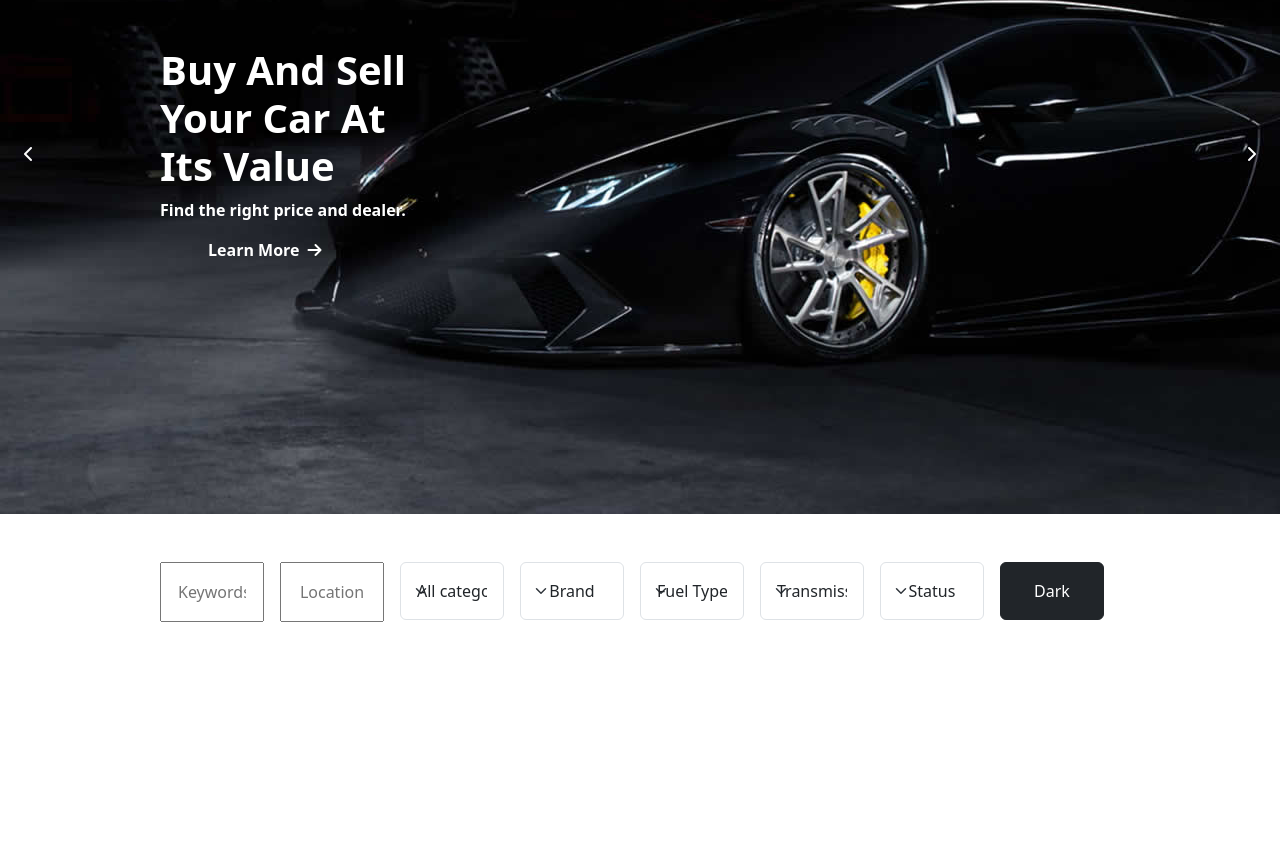
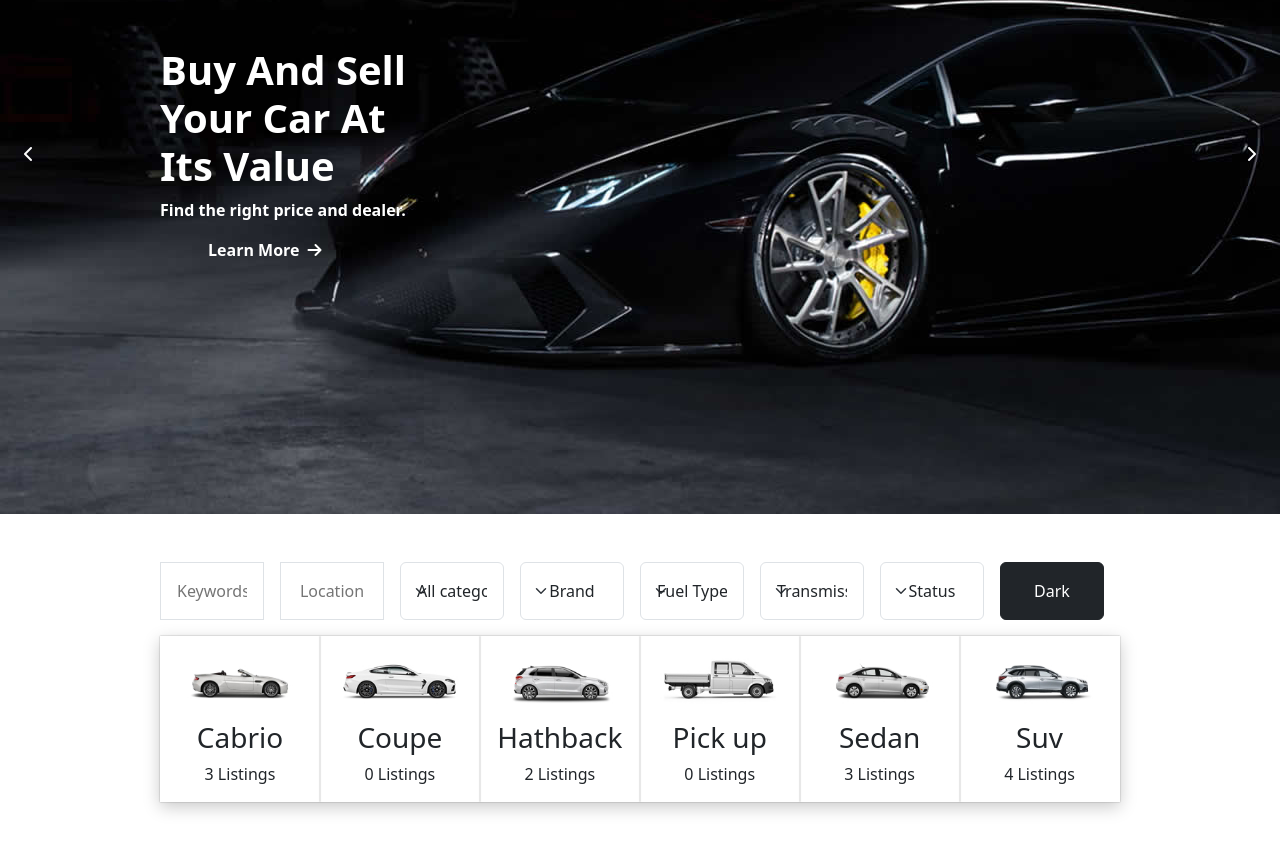
Before and after one commit to LucaAgatinoPrivitera/proj-html-vuejs, a Vue app: page / in a window 1280 px wide. Shown: the part 206-1058 px from the top of the page. Built offline with nearby package versions, Linux system fonts and the light colour scheme.

Commit message:
Aggiunte due immagini, SearchCar ho finito i models, adesso provo a sistemare le options

```diff
--- a/src/components/SearchCar.vue
+++ b/src/components/SearchCar.vue
@@ -16,11 +16,11 @@ export default {
   <!-- Ricerca Auto -->
   <div class="w-75 m-auto d-flex mt-5 mb-3">
     <div class="widthInput">
-      <input class="text-center p-3" type="text" placeholder="Keywords">
+      <input class="text-center p-3 border" type="text" placeholder="Keywords">
     </div>
 
     <div class="widthInput">
-      <input class="text-center p-3" type="text" placeholder="Location">
+      <input class="text-center p-3 border" type="text" placeholder="Location">
     </div>
 
     <div class="widthInput">
@@ -64,20 +64,20 @@ export default {
       <button type="button" class="btn btn-dark p-3">Dark</button>
     </div>
 
-    <div id="prova"></div>
+  </div>
+
+  <!-- Modellini in basso -->
+  <div class="w-75 m-auto d-flex ombraModels">
+
+    <div class="model bordoModel" v-for="prova in store.Models">
+      <img class="w-75 d-block m-auto" :src="prova.Immagine" alt="">
+      <h3>{{ prova.Titolo }}</h3>
+      <p>{{ prova.Sottotitolo }}</p>
+    </div>
 
   </div>
 
-  <!-- Modellini in basso -->
-  <div>
-
-    <div>
-      <img src="" alt="">
-      <h3></h3>
-      <p></p>
-    </div>
-
-  </div>
+  <div id="prova"></div>
 
 
 </template>
@@ -111,4 +111,21 @@ export default {
   margin: 1% !important;
   /* Adjust the margin as needed */
 }
+
+.model {
+  width: 16.66%;
+}
+
+.model * {
+  text-align: center;
+}
+
+.ombraModels {
+  box-shadow: 0 .3rem 1rem rgba(0, 0, 0, 0.212) !important;
+}
+
+.bordoModel {
+  /* border: 1px solid rgba(158, 157, 157, 0.014); */
+  box-shadow: 0 0rem 0.1rem rgba(0, 0, 0, 0.329) !important;
+}
 </style>
--- a/src/data/store.js
+++ b/src/data/store.js
@@ -56,7 +56,40 @@ const iMieiDati = reactive({
             'From The Gallery',
             'New'
         ]
-    }
+    },
+    Models: [
+        {
+            Immagine: './src/assets/Img/cabrio.jpg',
+            Titolo: 'Cabrio',
+            Sottotitolo: '3 Listings'
+        },
+        {
+            Immagine: './src/assets/Img/coupe.jpg',
+            Titolo: 'Coupe',
+            Sottotitolo: '0 Listings'
+        },
+        {
+            Immagine: './src/assets/Img/hatchback.jpg',
+            Titolo: 'Hathback',
+            Sottotitolo: '2 Listings'
+        },
+        {
+            Immagine: './src/assets/Img/Pickup.jpg',
+            Titolo: 'Pick up',
+            Sottotitolo: '0 Listings'
+        },
+        {
+            Immagine: './src/assets/Img/Sedan.jpg',
+            Titolo: 'Sedan',
+            Sottotitolo: '3 Listings'
+        },
+        {
+            Immagine: './src/assets/Img/Suv.jpg',
+            Titolo: 'Suv',
+            Sottotitolo: '4 Listings'
+        },
+
+    ]
 
 });
 
```
Also changed, not shown: src/assets/Img/Screenshot1.png (added), src/assets/Img/Screenshot2.png (added).
